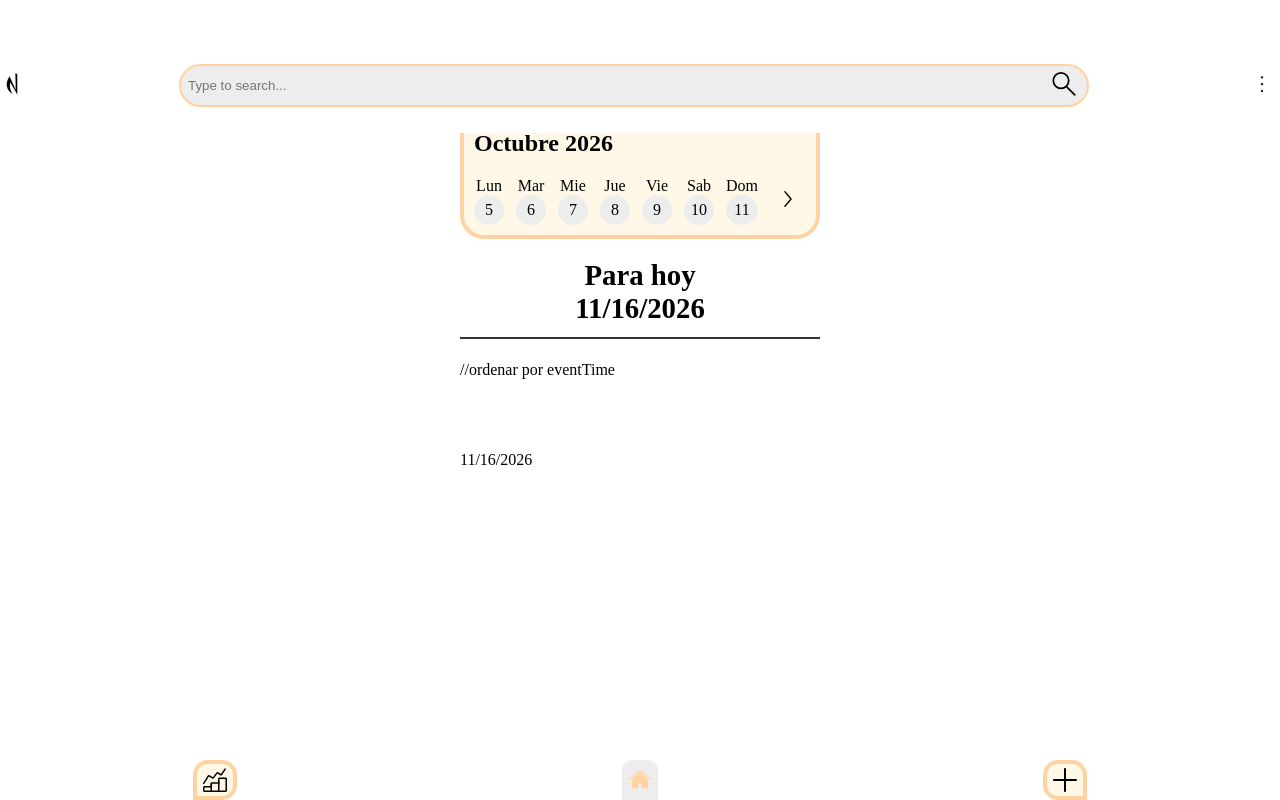
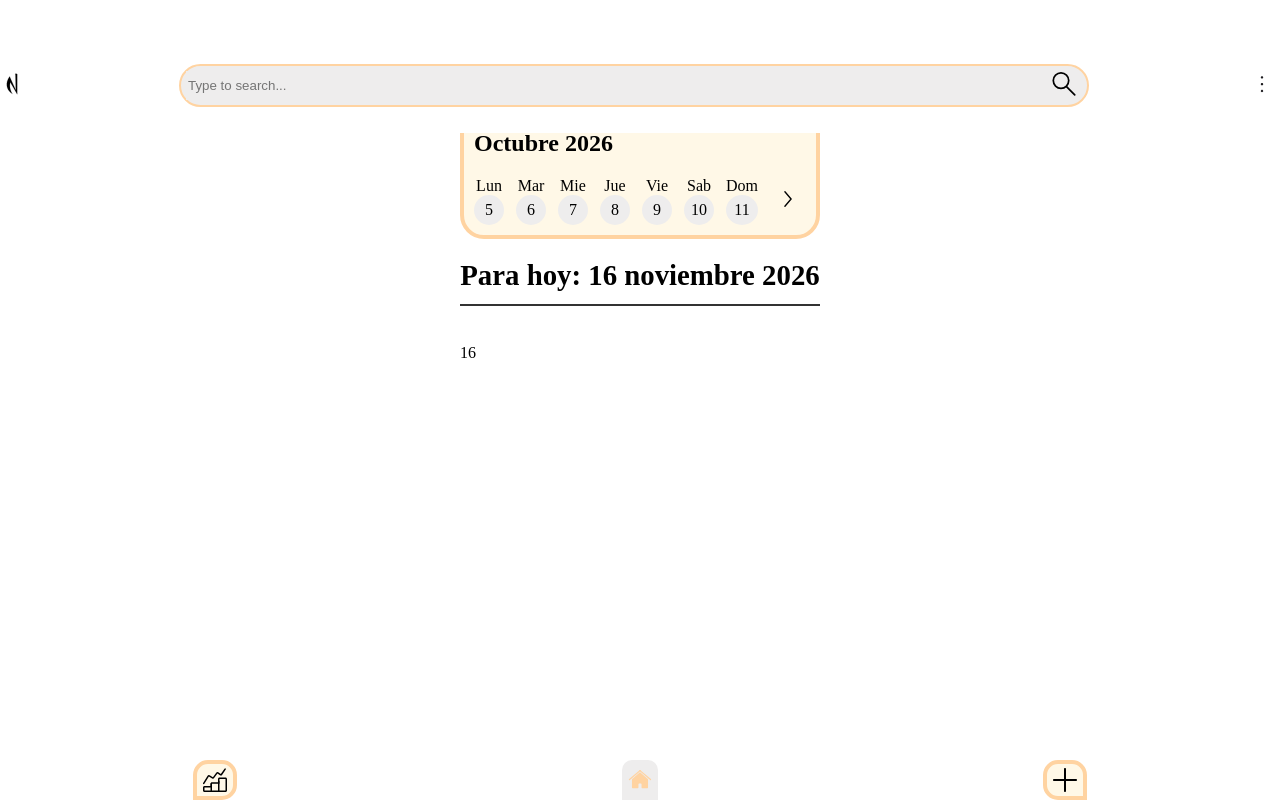
Before and after one commit to DAM-CITM-26/nexus, a React (Vite) app in the folder nexus_con_react/NexusApp/: page / in a window 1280 px wide. Built offline with nearby package versions, Linux system fonts and the light colour scheme.

Commit message:
filter(date) en Tareas para hacer Hoy
Ahora en la pagina principal, la lista de tareas son unicamente las que hay en el dia actual

```diff
--- a/nexus_con_react/NexusApp/src/pages/HomePage.jsx
+++ b/nexus_con_react/NexusApp/src/pages/HomePage.jsx
@@ -24,9 +24,21 @@ export default function HomePage({
     onEditTask(task);      // Abre EditTaskPage con esa tarea
   };
 
-    const CurrentDate = () => { //retorna la fecha actual [dia/mes/año]
-    const date = new Date();
-    return <div>{date.toLocaleDateString()}</div>;
+  const CurrentDate = () => { //retorna la fecha actual [dia/mes/año]
+    //const date = new Date();
+    //return date.toLocaleDateString();
+    const date = CurrentDay() + " " + CurrentMonth() + " " + new Date().getFullYear();
+    return date;
+  };
+
+  const CurrentDay = () => {  //solo el dia y en string
+    const dayOfMonth = new Date().getDate(); // Returns 1-31
+    return dayOfMonth.toString();
+  };
+
+  const CurrentMonth = () => { //nombre del mes en español
+    const currentMonthName = new Intl.DateTimeFormat('es-ES', { month: 'long' }).format(new Date());
+    return currentMonthName;
   };
 
   return (
@@ -37,15 +49,16 @@ export default function HomePage({
         <CalendarWidget onOpenCalendar={() => onNavigate('calendar')} />
 
         <section className="due-today-section">
-          <h2 className="section-title">Para hoy {CurrentDate()}</h2>
+          <h2 className="section-title">Para hoy: {CurrentDate()}</h2>
           <hr className="divider" />
-
+          <p>{CurrentDay()}</p>
           <div className="task-list-scroll">
-            //ordenar por eventTime
-            <p></p>{CurrentDate()}
             {tasks
-              .filter((task) => task.eventTime === CurrentDate())
-              .sort((a, b) => a.eventTime - b.eventTime)
+              .filter((task) => task.date.day === CurrentDay()
+              && task.date.month.toLowerCase() === CurrentMonth().toLowerCase()
+              && task.date.year === new Date().getFullYear().toString()
+            )
+              .sort((a, b) => a.deadline - b.deadline)
               .map((task) => (
                 <TaskCard
                   key={task.id}
```
